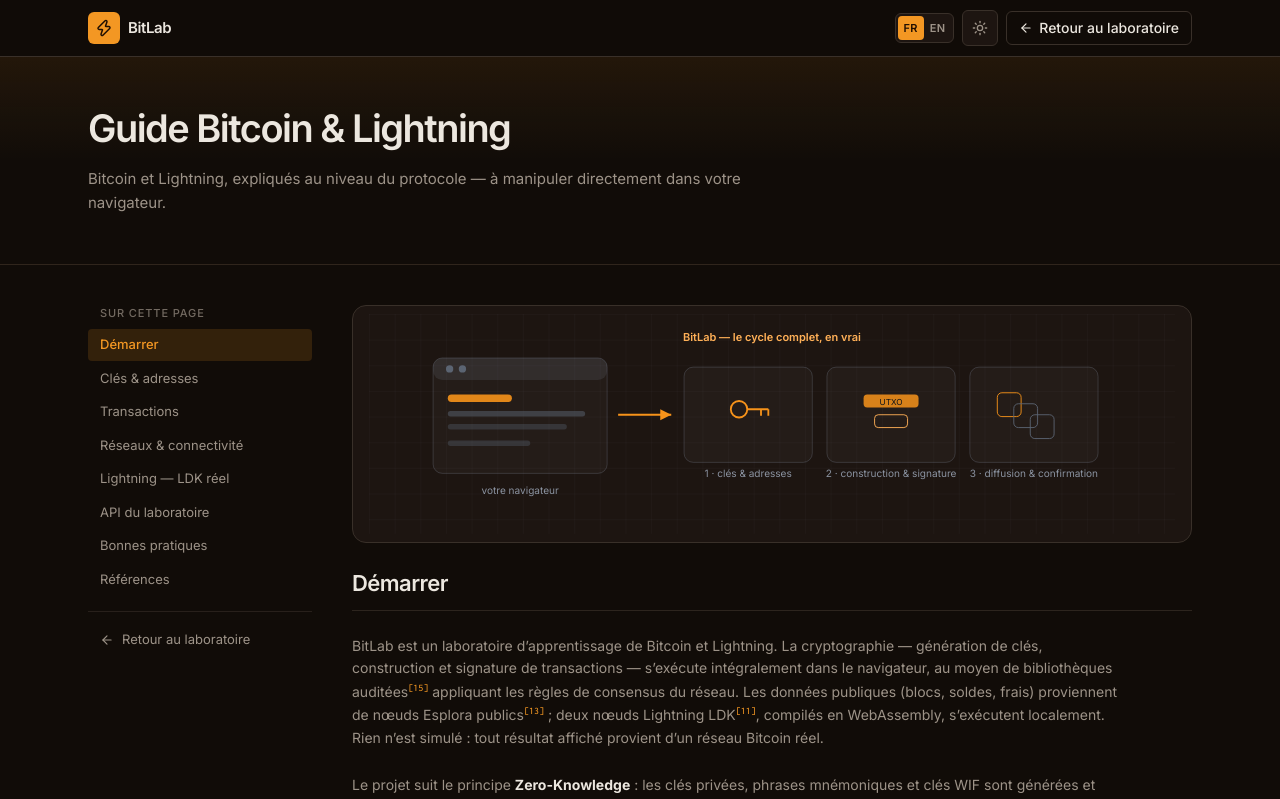
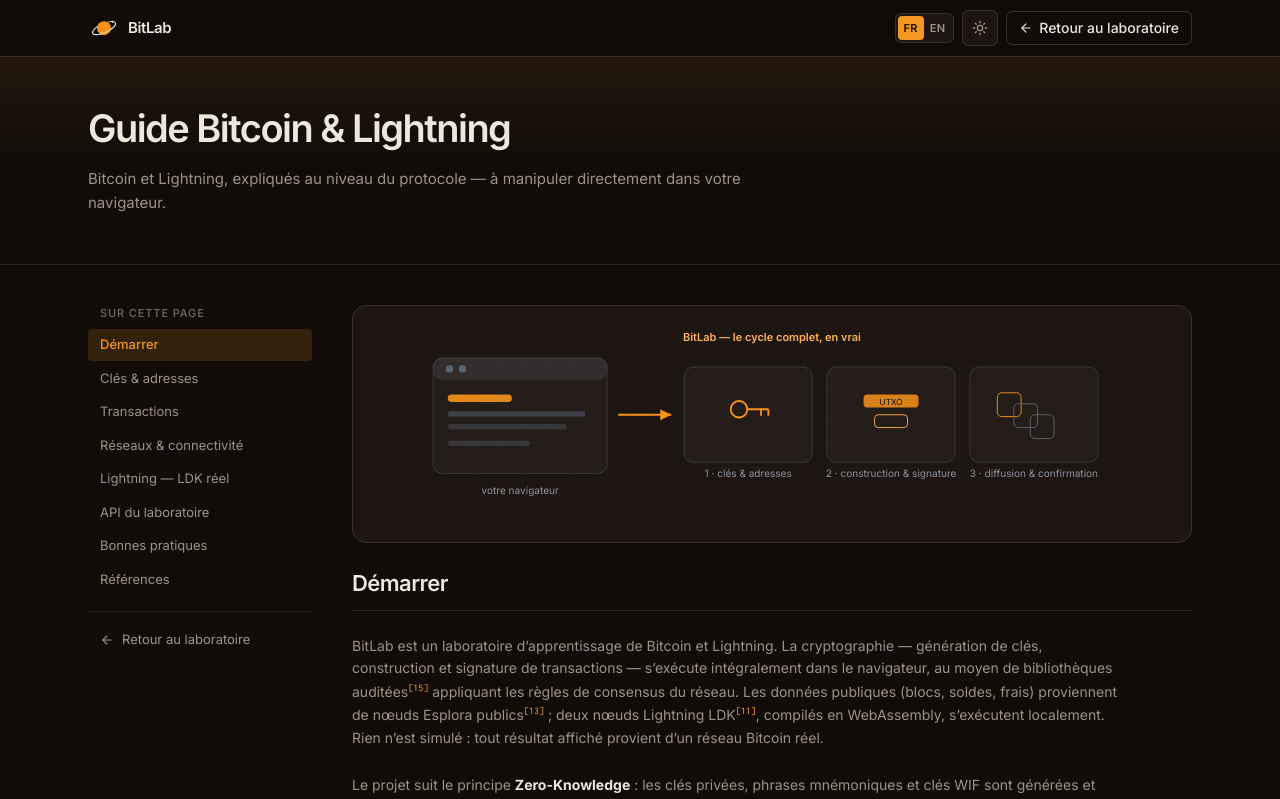
Before and after one commit to GandalNexus/bitlab, a Next.js app: page /guide in a window 1280 px wide. Shown: the top 799 px of the page. Built offline with nearby package versions, Linux system fonts and the light colour scheme.

Commit message:
feat(ui): GandalNexus orbit logo (theme-adaptive), EN announcement texts

```diff
--- a/src/components/bitlab/sidebar.tsx
+++ b/src/components/bitlab/sidebar.tsx
@@ -21,7 +21,6 @@
   ScanSearch,
   Wallet,
   X,
-  Zap,
 } from 'lucide-react';
 import { cn } from '@/lib/utils';
 import { useT } from '@/lib/i18n';
@@ -307,6 +306,25 @@
   );
 }
 
+/** GandalNexus orbite mark — orange planet + tilted orbit; the strokes and
+ * satellite follow currentColor, so the mark adapts to dark and light themes. */
+export function OrbitMark({ className }: { className?: string }) {
+  return (
+    <svg viewBox="0 0 512 512" className={className} role="img" aria-label="GandalNexus">
+      <ellipse cx="256" cy="258" rx="200" ry="72" fill="none" stroke="currentColor" strokeWidth="15" transform="rotate(-24 256 258)" />
+      <circle cx="256" cy="258" r="112" fill="#F7931A" />
+      <path
+        d="M 440.8 192.1 L 438.6 201.7 L 434.0 212.1 L 427.1 223.0 L 418.0 234.4 L 406.8 246.1 L 393.7 257.9 L 378.9 269.8 L 362.4 281.5 L 344.6 292.8 L 325.6 303.8 L 305.8 314.1 L 285.3 323.8 L 264.4 332.6 L 243.4 340.4 L 222.6 347.2 L 202.2 352.8 L 182.5 357.2 L 163.8 360.3 L 146.2 362.1 L 130.1 362.6 L 115.5 361.7 L 102.8 359.5 L 92.0 356.0 L 83.4 351.2"
+        fill="none"
+        stroke="currentColor"
+        strokeWidth="15"
+        strokeLinecap="round"
+      />
+      <circle cx="393.3" cy="154" r="16" fill="currentColor" />
+    </svg>
+  );
+}
+
 /** Brand block: lab icon + "BitLab" + "Lab" pill (Stellar signature). */
 export function BrandMark({
   compact = false,
@@ -320,9 +338,7 @@
 }) {
   return (
     <div className="flex items-center gap-2">
-      <div className="flex h-8 w-8 shrink-0 items-center justify-center rounded-[6px] bg-primary text-primary-foreground">
-        <Zap className="h-4.5 w-4.5" />
-      </div>
+      <OrbitMark className="h-8 w-8 shrink-0 text-foreground" />
       {!compact ? (
         <>
           {/* responsive : pastille et mot-symbole masqués sous 400 px — l'icône
--- a/src/lib/i18n-dict.ts
+++ b/src/lib/i18n-dict.ts
@@ -23,6 +23,12 @@
 
   /* ─────────────────────────── Header ─────────────────────────── */
   'Ouvrir la navigation': 'Open navigation',
+  'Annonce': 'Announcement',
+  'Fermer l’annonce': 'Close announcement',
+  'BitLab est toujours en développement — des bugs sont possibles.':
+    'BitLab is still under development — bugs are possible.',
+  'BitLab est toujours en développement actif — des bugs sont possibles et le labo évolue régulièrement. Merci de votre patience !':
+    'BitLab is still under active development — bugs are possible and the lab evolves regularly. Thank you for your patience!',
   'Changer de réseau Bitcoin': 'Switch Bitcoin network',
   'Sélecteur de réseau Bitcoin': 'Bitcoin network selector',
   'Réseau Bitcoin': 'Bitcoin network',
```
